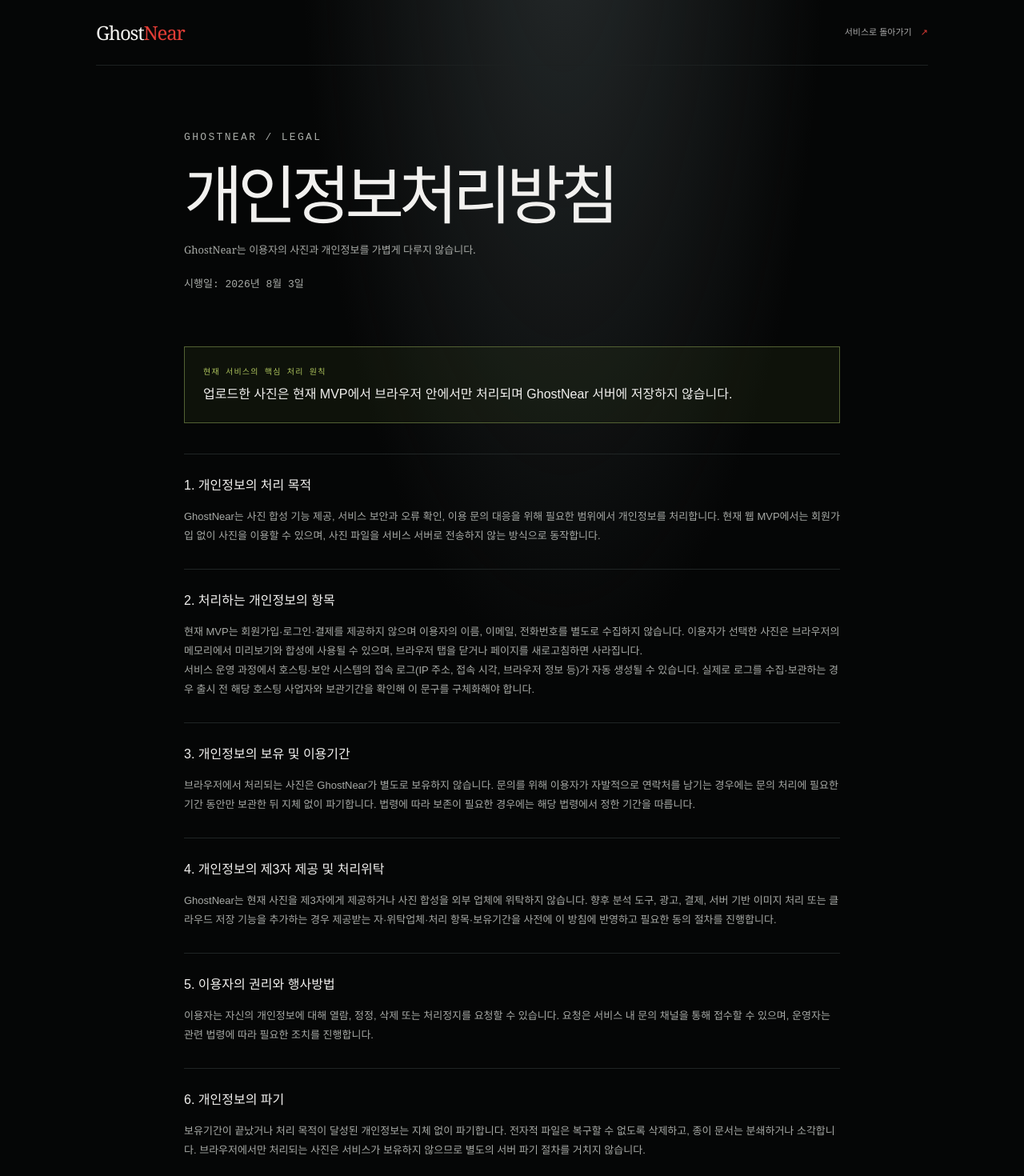
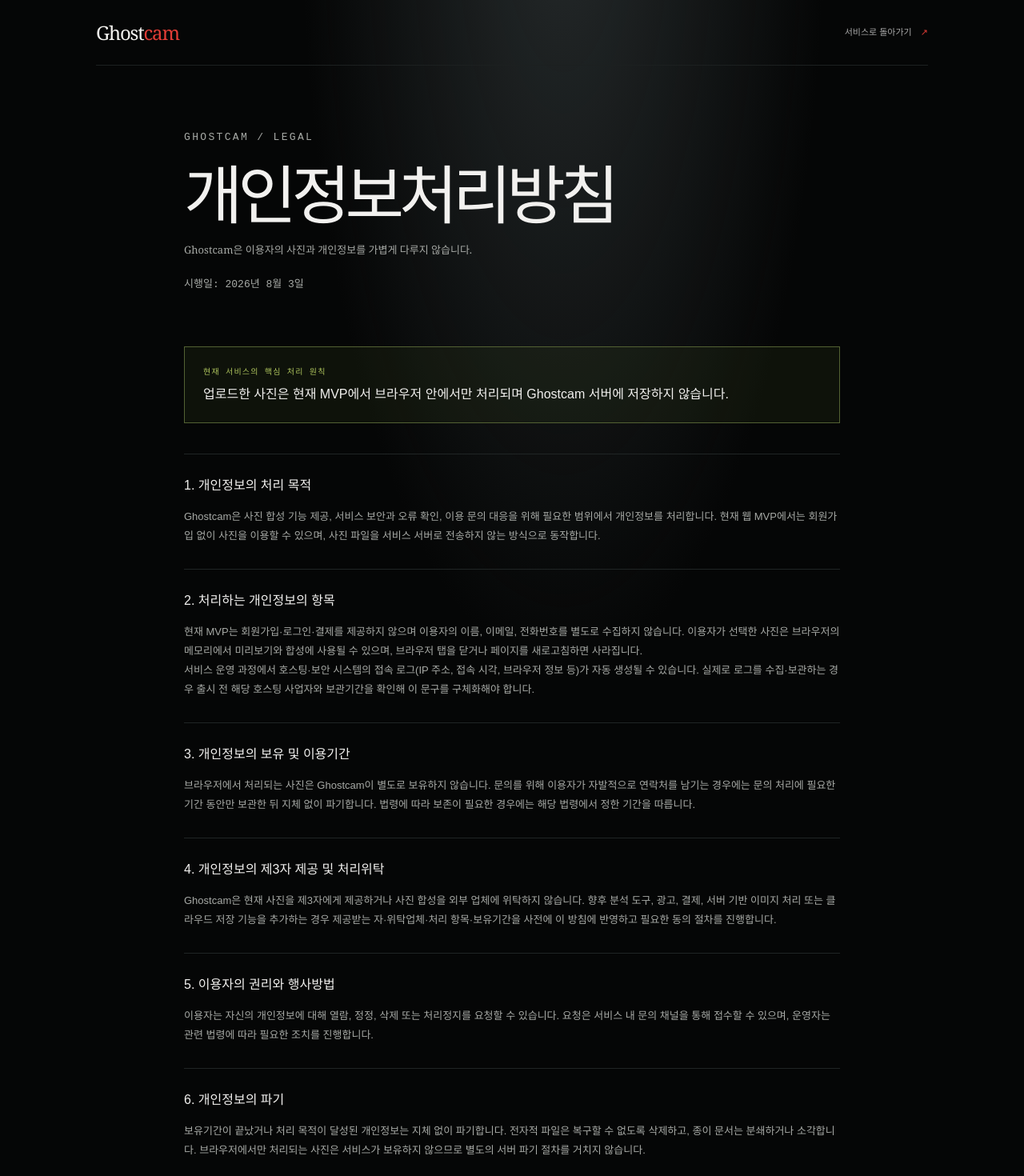
Before and after one commit to kyeongwan786/ghostccam, a Next.js app: page /privacy in a window 1280 px wide. Shown: the top 1470 px of the page at 80% size. Built offline with nearby package versions, Linux system fonts and the light colour scheme.

Commit message:
Rename brand to Ghostcam and update copyright

```diff
--- a/app/layout.tsx
+++ b/app/layout.tsx
@@ -13,10 +13,10 @@
 });
 
 export const metadata: Metadata = {
-  title: "GhostNear — 네 옆에 귀신이 있다",
+  title: "Ghostcam — 네 옆에 귀신이 있다",
   description: "당신의 사진 속에 보이지 않던 존재를 보여드립니다.",
   openGraph: {
-    title: "GhostNear — 네 옆에 귀신이 있다",
+    title: "Ghostcam — 네 옆에 귀신이 있다",
     description: "당신의 사진 속에 보이지 않던 존재를 보여드립니다.",
     images: ["/assets/ghost-selfie-hero.png"],
   },
--- a/app/page.tsx
+++ b/app/page.tsx
@@ -20,7 +20,7 @@
   };
 
   return (
-    <main className="ghostnear-app">
+    <main className="ghostcam-app">
       <div className="backdrop-glow" />
       <header className="site-header">
         <a className="logo" href="#top">Ghost<span>Near</span></a>
@@ -45,7 +45,7 @@
         <div className="hero-media">
           <div className="hero-frame">
             <img src={heroImage} alt="거울 속에 나타난 귀신" />
-            <div className="hero-vignette" /><span className="media-meta top-meta">GHOSTNEAR / 001</span><span className="media-meta bottom-meta">LOOK CLOSER<br />THERE IS SOMEONE BEHIND YOU</span><span className="hero-corner corner-one" /><span className="hero-corner corner-two" />
+            <div className="hero-vignette" /><span className="media-meta top-meta">GHOSTCAM / 001</span><span className="media-meta bottom-meta">LOOK CLOSER<br />THERE IS SOMEONE BEHIND YOU</span><span className="hero-corner corner-one" /><span className="hero-corner corner-two" />
           </div>
           <div className="media-caption"><span><i /> LIVE PREVIEW</span><span>자연스러운 합성 · 01</span></div>
         </div>
@@ -56,13 +56,13 @@
         <article className="benefit-card recommend-card"><div className="card-kicker">02 / TRY THIS</div><h2>이런 사진을 추천해요</h2><div className="recommend-grid"><span><b>◌</b> 거울 셀카</span><span><b>⌂</b> 어두운 실내</span><span><b>┘</b> 복도 · 계단</span><span><b>♧</b> 여러 명의 사진</span></div></article>
       </section>
 
-      <section className="moments-section"><div className="section-heading"><div><p className="eyebrow"><i /> REAL USER MOMENTS</p><h2>실제 사용자들이 <em>경험한 순간</em></h2><p>평범한 셀카 속, 보이지 않던 존재가 나타납니다.</p></div><a href="#contact">더 많은 사례 보기 <b>↗</b></a></div><div className="moments-grid">{samples.map((sample, index) => <article className={`moment moment-${index + 1}`} key={sample.title}><div className={`moment-image ${sample.tone}`} style={{ backgroundImage: `url(${sample.src})` }} /><div className="moment-overlay" /><span>{sample.title}</span><small>GHOSTNEAR / 0{index + 1}</small></article>)}</div></section>
+      <section className="moments-section"><div className="section-heading"><div><p className="eyebrow"><i /> REAL USER MOMENTS</p><h2>실제 사용자들이 <em>경험한 순간</em></h2><p>평범한 셀카 속, 보이지 않던 존재가 나타납니다.</p></div><a href="#contact">더 많은 사례 보기 <b>↗</b></a></div><div className="moments-grid">{samples.map((sample, index) => <article className={`moment moment-${index + 1}`} key={sample.title}><div className={`moment-image ${sample.tone}`} style={{ backgroundImage: `url(${sample.src})` }} /><div className="moment-overlay" /><span>{sample.title}</span><small>GHOSTCAM / 0{index + 1}</small></article>)}</div></section>
 
       <section className="stats-section"><div className="stats-copy"><p className="eyebrow"><i /> HOW IT WORKS</p><h2>심령 사진이란?</h2><p>특수한 AI 기술을 통해 사용자의 사진 속에 보이지 않던 존재를 자연스럽게 합성하여 심령 사진을 생성합니다.<br />실제 존재를 믿지 않아도, 오늘 당신의 사진을 한번 확인해보세요.</p></div><div className="stats"><div><strong>1,250,000<small>+</small></strong><span>생성된 사진 수</span></div><div><strong>98.7<small>%</small></strong><span>만족도</span></div><div><strong>24<small>/7</small></strong><span>서비스 이용 가능</span></div></div></section>
 
       <section className="cta-section" id="contact"><div><p className="eyebrow"><i /> ONE MORE LOOK</p><h2>지금 바로 업로드하고<br /><em>심령 사진을 확인해보세요</em></h2></div><button onClick={() => inputRef.current?.click()}>사진 업로드 <b>↗</b></button></section>
 
-      <footer className="site-footer"><div><a className="logo" href="#top">Ghost<span>Near</span></a><p>© 2024 GhostNear. All rights reserved.</p></div><div className="footer-links"><a href="/terms">이용약관</a><a href="/privacy">개인정보처리방침</a><a href="#contact">문의하기</a></div><div className="socials"><span>◎</span><span>♪</span><span>▶</span></div></footer>
+      <footer className="site-footer"><div><a className="logo" href="#top">Ghost<span>cam</span></a><p>© 2026 Ghostcam. All rights reserved.</p></div><div className="footer-links"><a href="/terms">이용약관</a><a href="/privacy">개인정보처리방침</a><a href="#contact">문의하기</a></div><div className="socials"><span>◎</span><span>♪</span><span>▶</span></div></footer>
     </main>
   );
 }
--- a/app/privacy/page.tsx
+++ b/app/privacy/page.tsx
@@ -1,20 +1,20 @@
 import type { Metadata } from "next";
 
-export const metadata: Metadata = { title: "개인정보처리방침 | GhostNear", description: "GhostNear 개인정보처리방침" };
+export const metadata: Metadata = { title: "개인정보처리방침 | Ghostcam", description: "Ghostcam 개인정보처리방침" };
 
 export default function PrivacyPage() {
   return <main className="legal-page">
-    <header className="legal-header"><a className="logo" href="/">Ghost<span>Near</span></a><a className="legal-back" href="/">서비스로 돌아가기 <b>↗</b></a></header>
+    <header className="legal-header"><a className="logo" href="/">Ghost<span>cam</span></a><a className="legal-back" href="/">서비스로 돌아가기 <b>↗</b></a></header>
     <article className="legal-content">
-      <p className="legal-kicker">GHOSTNEAR / LEGAL</p><h1>개인정보처리방침</h1><p className="legal-lead">GhostNear는 이용자의 사진과 개인정보를 가볍게 다루지 않습니다.</p><p className="legal-date">시행일: 2026년 8월 3일</p>
-      <div className="privacy-highlight"><span>현재 서비스의 핵심 처리 원칙</span><strong>업로드한 사진은 현재 MVP에서 브라우저 안에서만 처리되며 GhostNear 서버에 저장하지 않습니다.</strong></div>
-      <section><h2>1. 개인정보의 처리 목적</h2><p>GhostNear는 사진 합성 기능 제공, 서비스 보안과 오류 확인, 이용 문의 대응을 위해 필요한 범위에서 개인정보를 처리합니다. 현재 웹 MVP에서는 회원가입 없이 사진을 이용할 수 있으며, 사진 파일을 서비스 서버로 전송하지 않는 방식으로 동작합니다.</p></section>
+      <p className="legal-kicker">GHOSTCAM / LEGAL</p><h1>개인정보처리방침</h1><p className="legal-lead">Ghostcam은 이용자의 사진과 개인정보를 가볍게 다루지 않습니다.</p><p className="legal-date">시행일: 2026년 8월 3일</p>
+      <div className="privacy-highlight"><span>현재 서비스의 핵심 처리 원칙</span><strong>업로드한 사진은 현재 MVP에서 브라우저 안에서만 처리되며 Ghostcam 서버에 저장하지 않습니다.</strong></div>
+      <section><h2>1. 개인정보의 처리 목적</h2><p>Ghostcam은 사진 합성 기능 제공, 서비스 보안과 오류 확인, 이용 문의 대응을 위해 필요한 범위에서 개인정보를 처리합니다. 현재 웹 MVP에서는 회원가입 없이 사진을 이용할 수 있으며, 사진 파일을 서비스 서버로 전송하지 않는 방식으로 동작합니다.</p></section>
       <section><h2>2. 처리하는 개인정보의 항목</h2><p>현재 MVP는 회원가입·로그인·결제를 제공하지 않으며 이용자의 이름, 이메일, 전화번호를 별도로 수집하지 않습니다. 이용자가 선택한 사진은 브라우저의 메모리에서 미리보기와 합성에 사용될 수 있으며, 브라우저 탭을 닫거나 페이지를 새로고침하면 사라집니다.</p><p>서비스 운영 과정에서 호스팅·보안 시스템의 접속 로그(IP 주소, 접속 시각, 브라우저 정보 등)가 자동 생성될 수 있습니다. 실제로 로그를 수집·보관하는 경우 출시 전 해당 호스팅 사업자와 보관기간을 확인해 이 문구를 구체화해야 합니다.</p></section>
-      <section><h2>3. 개인정보의 보유 및 이용기간</h2><p>브라우저에서 처리되는 사진은 GhostNear가 별도로 보유하지 않습니다. 문의를 위해 이용자가 자발적으로 연락처를 남기는 경우에는 문의 처리에 필요한 기간 동안만 보관한 뒤 지체 없이 파기합니다. 법령에 따라 보존이 필요한 경우에는 해당 법령에서 정한 기간을 따릅니다.</p></section>
-      <section><h2>4. 개인정보의 제3자 제공 및 처리위탁</h2><p>GhostNear는 현재 사진을 제3자에게 제공하거나 사진 합성을 외부 업체에 위탁하지 않습니다. 향후 분석 도구, 광고, 결제, 서버 기반 이미지 처리 또는 클라우드 저장 기능을 추가하는 경우 제공받는 자·위탁업체·처리 항목·보유기간을 사전에 이 방침에 반영하고 필요한 동의 절차를 진행합니다.</p></section>
+      <section><h2>3. 개인정보의 보유 및 이용기간</h2><p>브라우저에서 처리되는 사진은 Ghostcam이 별도로 보유하지 않습니다. 문의를 위해 이용자가 자발적으로 연락처를 남기는 경우에는 문의 처리에 필요한 기간 동안만 보관한 뒤 지체 없이 파기합니다. 법령에 따라 보존이 필요한 경우에는 해당 법령에서 정한 기간을 따릅니다.</p></section>
+      <section><h2>4. 개인정보의 제3자 제공 및 처리위탁</h2><p>Ghostcam은 현재 사진을 제3자에게 제공하거나 사진 합성을 외부 업체에 위탁하지 않습니다. 향후 분석 도구, 광고, 결제, 서버 기반 이미지 처리 또는 클라우드 저장 기능을 추가하는 경우 제공받는 자·위탁업체·처리 항목·보유기간을 사전에 이 방침에 반영하고 필요한 동의 절차를 진행합니다.</p></section>
       <section><h2>5. 이용자의 권리와 행사방법</h2><p>이용자는 자신의 개인정보에 대해 열람, 정정, 삭제 또는 처리정지를 요청할 수 있습니다. 요청은 서비스 내 문의 채널을 통해 접수할 수 있으며, 운영자는 관련 법령에 따라 필요한 조치를 진행합니다.</p></section>
       <section><h2>6. 개인정보의 파기</h2><p>보유기간이 끝났거나 처리 목적이 달성된 개인정보는 지체 없이 파기합니다. 전자적 파일은 복구할 수 없도록 삭제하고, 종이 문서는 분쇄하거나 소각합니다. 브라우저에서만 처리되는 사진은 서비스가 보유하지 않으므로 별도의 서버 파기 절차를 거치지 않습니다.</p></section>
-      <section><h2>7. 안전성 확보조치</h2><p>GhostNear는 개인정보 접근을 최소화하고, 서비스 운영 환경의 접근 통제와 보안 설정을 적용합니다. 다만 인터넷 환경의 특성상 모든 위험을 완전히 제거할 수는 없습니다.</p></section>
+      <section><h2>7. 안전성 확보조치</h2><p>Ghostcam은 개인정보 접근을 최소화하고, 서비스 운영 환경의 접근 통제와 보안 설정을 적용합니다. 다만 인터넷 환경의 특성상 모든 위험을 완전히 제거할 수는 없습니다.</p></section>
       <section><h2>8. 개인정보 보호책임자 및 문의</h2><p>정식 출시 전 아래 항목을 실제 운영자 정보로 교체해야 합니다.</p><div className="legal-placeholder">개인정보 보호책임자 / 운영자명 / 문의 이메일 / 주소 입력 필요</div></section>
       <section><h2>9. 방침의 변경</h2><p>법령, 서비스 기능 또는 개인정보 처리 방식이 변경되는 경우 변경된 방침을 이 페이지에 게시하고 시행일을 안내합니다.</p></section>
     </article>
--- a/app/terms/page.tsx
+++ b/app/terms/page.tsx
@@ -1,13 +1,13 @@
 import type { Metadata } from "next";
 
-export const metadata: Metadata = { title: "이용약관 | GhostNear", description: "GhostNear 서비스 이용약관" };
+export const metadata: Metadata = { title: "이용약관 | Ghostcam", description: "Ghostcam 서비스 이용약관" };
 
 export default function TermsPage() {
   return <main className="legal-page">
-    <header className="legal-header"><a className="logo" href="/">Ghost<span>Near</span></a><a className="legal-back" href="/">서비스로 돌아가기 <b>↗</b></a></header>
+    <header className="legal-header"><a className="logo" href="/">Ghost<span>cam</span></a><a className="legal-back" href="/">서비스로 돌아가기 <b>↗</b></a></header>
     <article className="legal-content">
-      <p className="legal-kicker">GHOSTNEAR / LEGAL</p><h1>이용약관</h1><p className="legal-lead">GhostNear 서비스 이용과 관련한 기본 약속을 안내합니다.</p><p className="legal-date">시행일: 2026년 8월 3일</p>
-      <section><h2>제1조 (목적)</h2><p>이 약관은 GhostNear(이하 “서비스”)가 제공하는 사진 기반 심령 사진 합성 및 관련 기능의 이용 조건과 절차, 이용자와 서비스 운영자의 권리·의무를 정하는 것을 목적으로 합니다.</p></section>
+      <p className="legal-kicker">GHOSTCAM / LEGAL</p><h1>이용약관</h1><p className="legal-lead">Ghostcam 서비스 이용과 관련한 기본 약속을 안내합니다.</p><p className="legal-date">시행일: 2026년 8월 3일</p>
+      <section><h2>제1조 (목적)</h2><p>이 약관은 Ghostcam(이하 “서비스”)이 제공하는 사진 기반 심령 사진 합성 및 관련 기능의 이용 조건과 절차, 이용자와 서비스 운영자의 권리·의무를 정하는 것을 목적으로 합니다.</p></section>
       <section><h2>제2조 (서비스의 내용)</h2><p>서비스는 이용자가 제공한 사진을 바탕으로 귀신 또는 초자연적 존재가 포함된 이미지를 확인할 수 있도록 돕는 엔터테인먼트 목적의 기능을 제공합니다. 생성 결과는 창작·오락을 위한 것으로 실제 영적 존재나 사실을 증명하지 않습니다.</p></section>
       <section><h2>제3조 (사진 및 이용자의 책임)</h2><p>이용자는 본인이 업로드하거나 사용할 권리를 가진 사진만 이용해야 합니다. 타인의 초상, 개인정보, 저작물 또는 명예를 침해하는 사진을 허락 없이 처리해서는 안 됩니다. 이용자가 업로드한 사진과 결과물을 이용하여 발생하는 분쟁과 책임은 이용자에게 있습니다.</p></section>
       <section><h2>제4조 (금지행위)</h2><ul><li>타인의 동의 없이 사진을 업로드하거나 결과물을 배포하는 행위</li><li>특정인을 대상으로 한 괴롭힘, 협박, 사기, 명예훼손</li><li>불법·음란·폭력적 목적의 이용 또는 서비스 운영을 방해하는 행위</li><li>서비스의 정상적인 동작을 방해하거나 비정상적인 방법으로 접근하는 행위</li></ul></section>
```
Also changed, not shown: app/globals.css.
